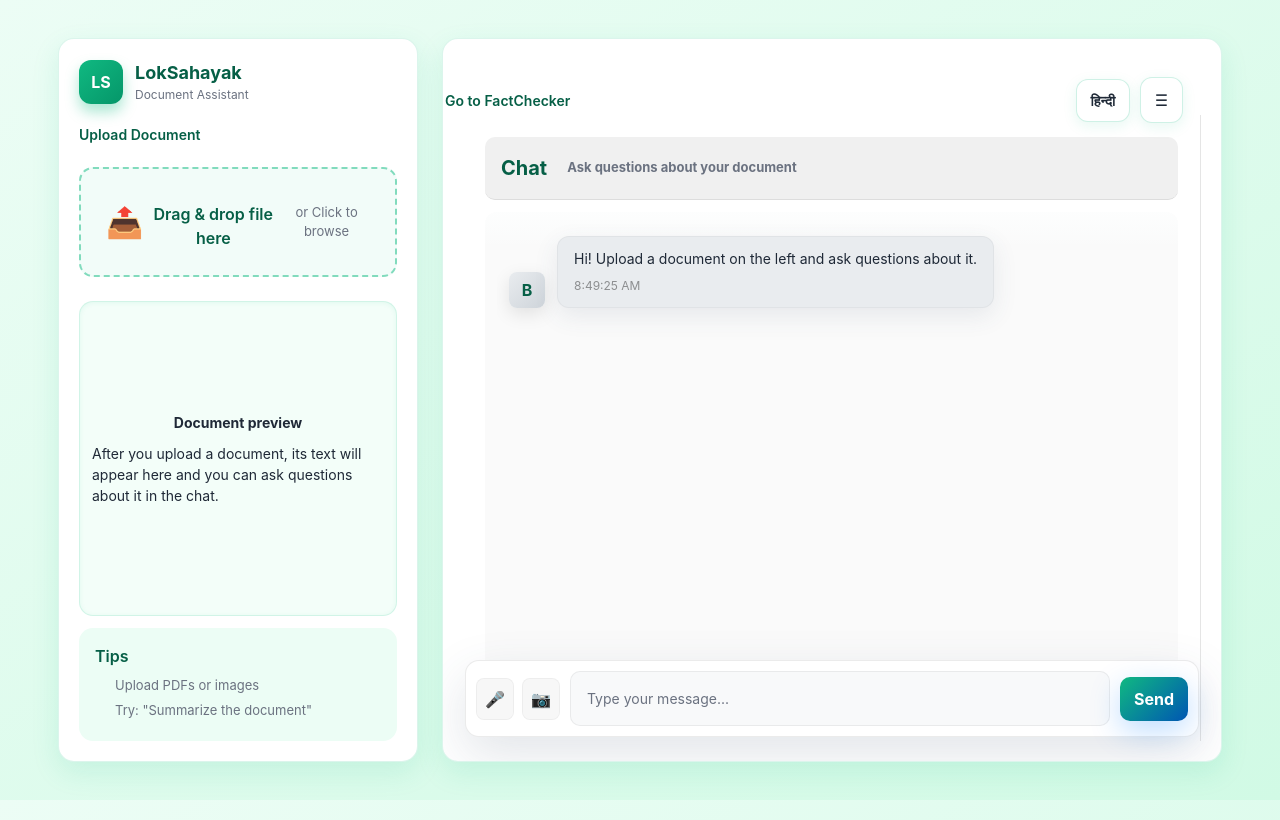
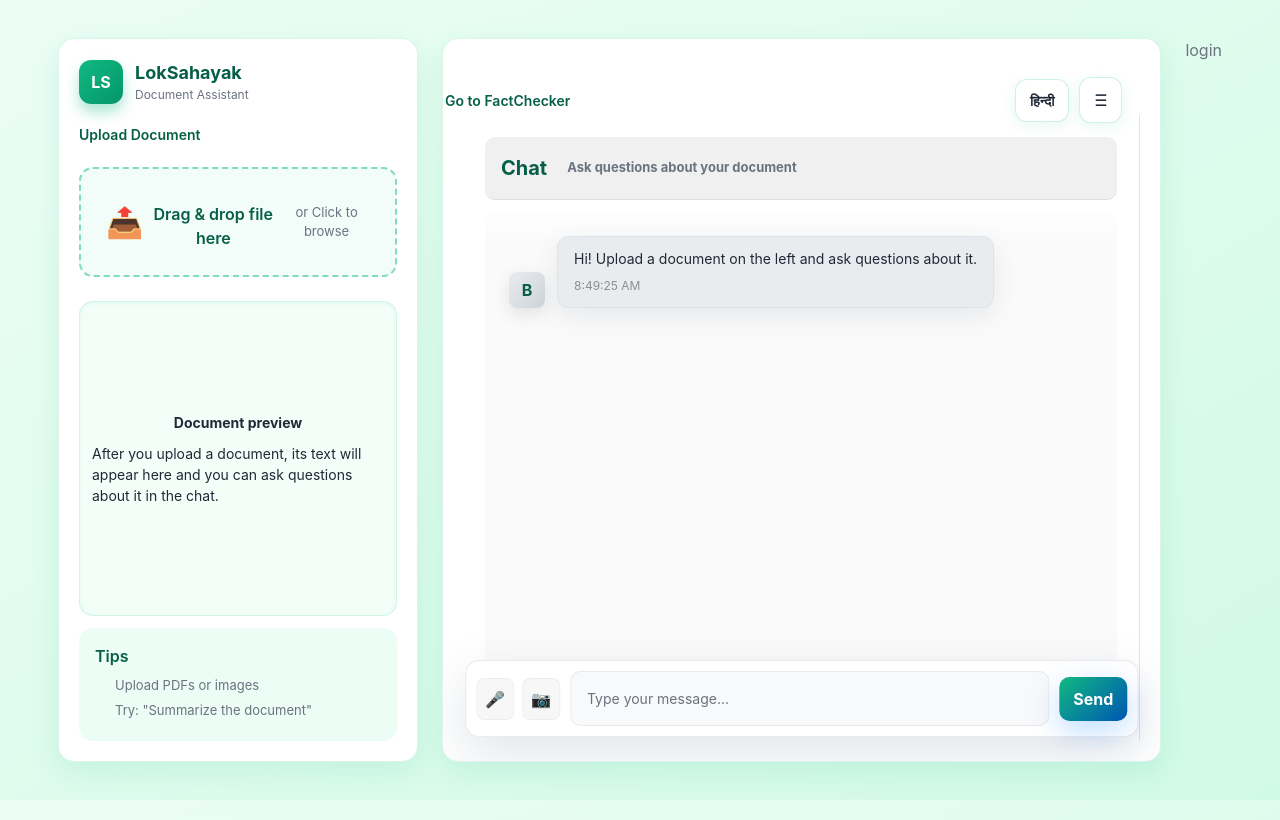
Before and after one commit to Dev-Saurabh-K/LokSahayak, a React (Vite) app: page / in a window 1280 px wide. Built offline with nearby package versions, Linux system fonts and the light colour scheme.

Commit message:
login to use protected routes

```diff
--- a/src/App.jsx
+++ b/src/App.jsx
@@ -474,7 +474,7 @@ export default function App() {
       </main>
 
       {/* --- Link was moved from here --- */}
-
+      <Link to="/login">login</Link>
     </div>
   );
 }
```
